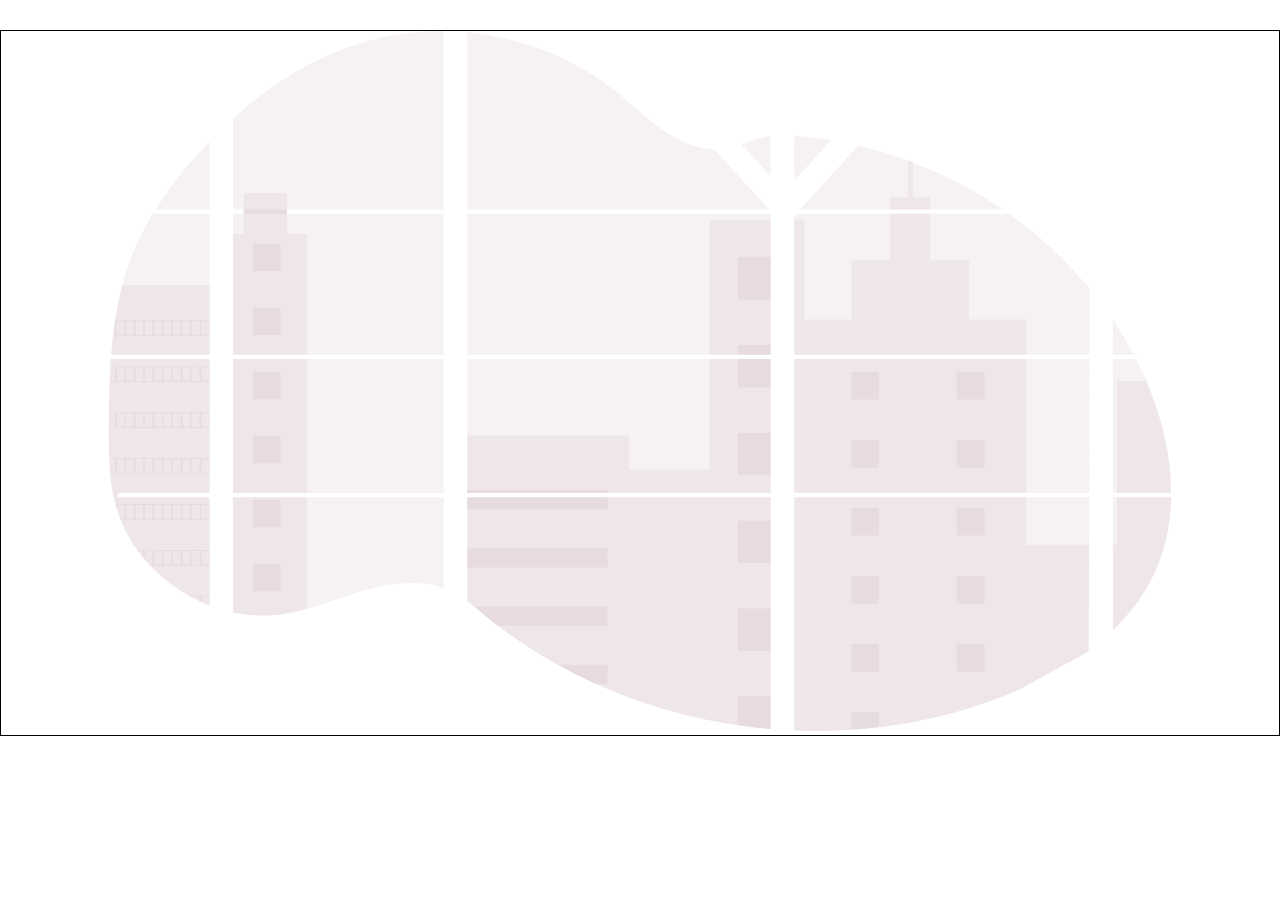
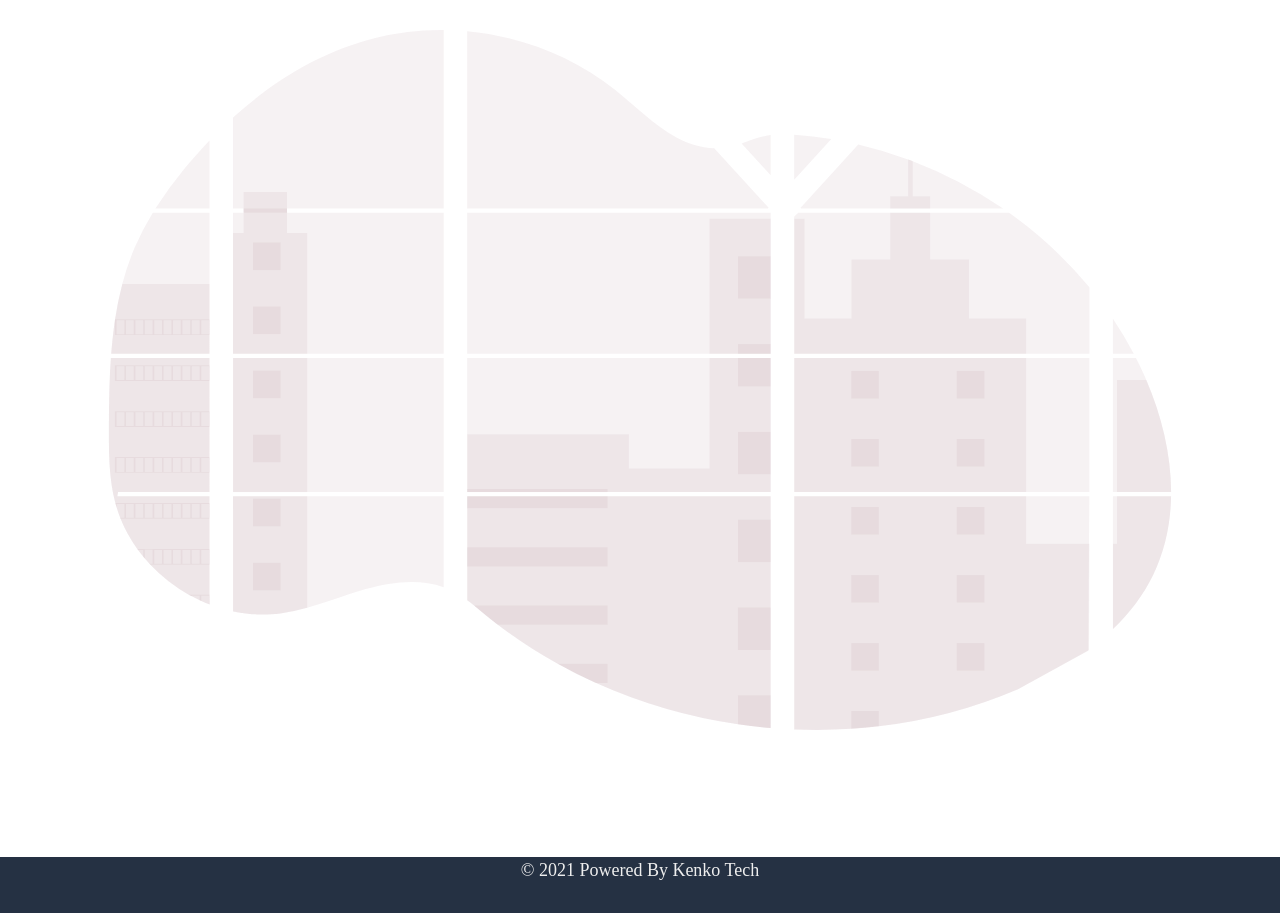
Before and after one commit to 1adityas/HMS, a React (Create React App) app: page / in a window 1280 px wide. Before the commit the page ends 859 px from the top, so only its background shows below. Built offline with nearby package versions, Linux system fonts and the light colour scheme.

Commit message:
feat: footer added

```diff
--- a/package.json
+++ b/package.json
@@ -4,6 +4,7 @@
   "private": true,
   "dependencies": {
     "@material-ui/core": "^4.12.3",
+    "@material-ui/icons": "^4.11.2",
     "@testing-library/jest-dom": "^5.14.1",
     "@testing-library/react": "^11.2.7",
     "@testing-library/user-event": "^12.8.3",
--- a/src/App.js
+++ b/src/App.js
@@ -3,11 +3,15 @@ import reactDom from 'react-dom';
 import './App.css';
 // import Header from './components/Header'
 import Login from './components/Login'
+import Footer from './components/Footer'
 
 
 function App() {
   return (
+    <div>
     <Login />
+    <Footer />
+    </div>
 
   )
 }
--- /dev/null
+++ b/src/components/Footer.css
@@ -0,0 +1,5 @@
+.bottom-nav {
+
+    max-width: 600px;
+    background-color: #253143;
+}
--- a/src/components/Login.css
+++ b/src/components/Login.css
@@ -16,8 +16,8 @@
     min-width: auto; */
     /* background-size: cover; */
     /* grid-column: 2; */
-    border: 1px;
-    border-style: solid;
+    /* border: 1px;
+    border-style: solid; */
     flex: 100%;
     margin-top: 30px;
     margin-bottom: 123px;
--- a/src/components/footer.js
+++ b/src/components/footer.js
@@ -1,33 +1,46 @@
-// import React from 'react';
-// import { makeStyles } from '@material-ui/core/styles';
-// import BottomNavigation from '@material-ui/core/BottomNavigation';
-// import BottomNavigationAction from '@material-ui/core/BottomNavigationAction';
-// import RestoreIcon from '@material-ui/icons/Restore';
-// import FavoriteIcon from '@material-ui/icons/Favorite';
-// import LocationOnIcon from '@material-ui/icons/LocationOn';
+import React from 'react';
+import { makeStyles } from '@material-ui/core/styles';
+// import './Footer.css'
+import BottomNavigation from '@material-ui/core/BottomNavigation';
+import BottomNavigationAction from '@material-ui/core/BottomNavigationAction';
+import RestoreIcon from '@material-ui/icons/Restore';
+import FavoriteIcon from '@material-ui/icons/Favorite';
+import LocationOnIcon from '@material-ui/icons/LocationOn';
 
-// const useStyles = makeStyles({
-//   root: {
-//     width: 500,
-//   },
-// });
+const useStyles = makeStyles({
+  root: {
+    width: "100%",
+    backgroundColor:"#253143"
+  },
+});
 
-// export default function SimpleBottomNavigation() {
-//   const classes = useStyles();
-//   const [value, setValue] = React.useState(0);
+export default function Footer() {
+  const classes = useStyles();
+  const [value, setValue] = React.useState(0);
 
-//   return (
-//     <BottomNavigation
-//       value={value}
-//       onChange={(event, newValue) => {
-//         setValue(newValue);
-//       }}
-//       showLabels
-//       className={classes.root}
-//     >
-//       <BottomNavigationAction label="Recents" icon={<RestoreIcon />} />
-//       <BottomNavigationAction label="Favorites" icon={<FavoriteIcon />} />
-//       <BottomNavigationAction label="Nearby" icon={<LocationOnIcon />} />
-//     </BottomNavigation>
-//   );
-// }
+  return (
+      <div className= "bottom-nav">
+    <BottomNavigation
+      value={value}
+      onChange={(event, newValue) => {
+        setValue(newValue);
+      }}
+      showLabels
+      className={classes.root}
+      >
+    //
+      {/* <BottomNavigationAction label="Favorites" icon={<FavoriteIcon />} />
+      <BottomNavigationAction label="Nearby" icon={<LocationOnIcon />} /> */}
+      <div style={{
+                    'color': "#EEEEEE",
+                    'text-align': "left",
+                    'font': "normal normal normal 18px/27px Poppins",
+                    'letter-spacing': "0px",
+                    'color': "#EEEEEE",
+                    'text-transform': "capitalize",
+                    'opacity': 1,}}>
+    © 2021 Powered By Kenko Tech</div>
+    </BottomNavigation>
+    </div>
+  );
+}
```
Also changed, not shown: src/components/Login.js (+7 -1 lines), 1 other file (tests, documents, lock files or other folders).
